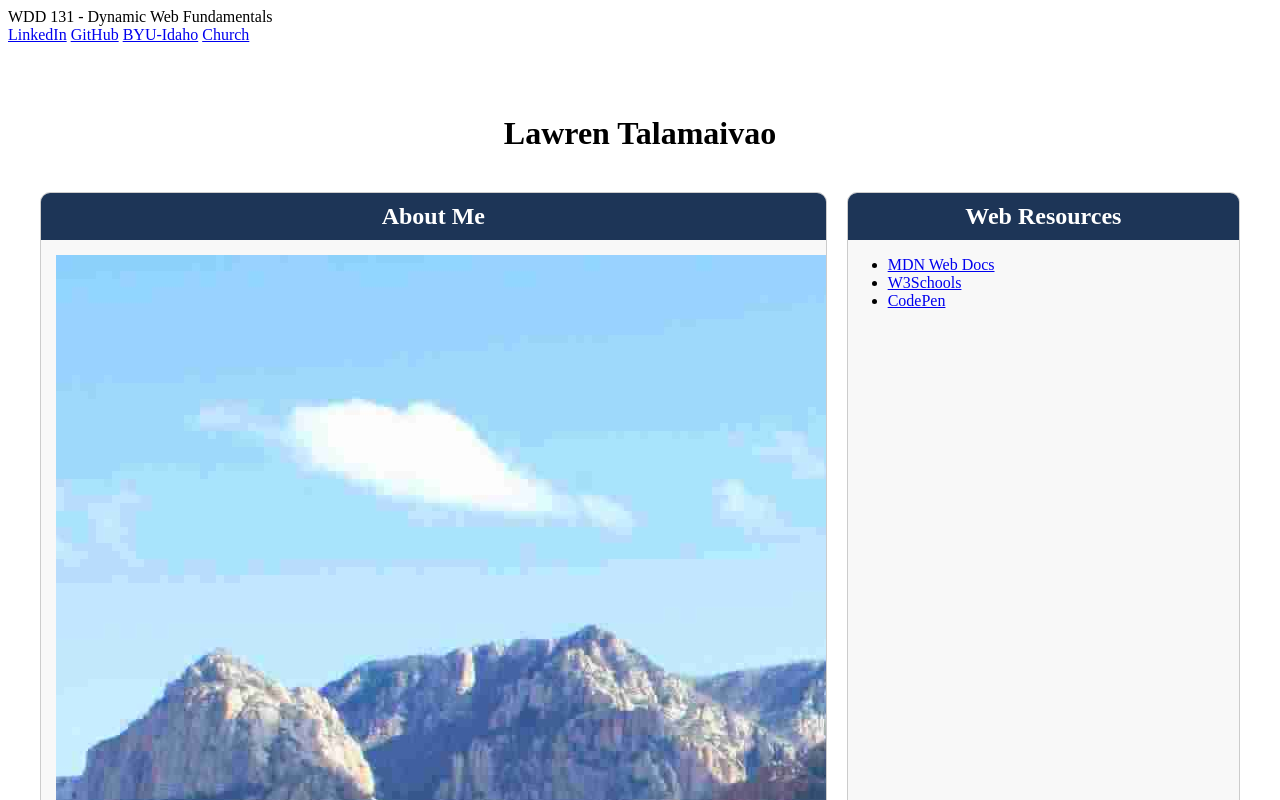
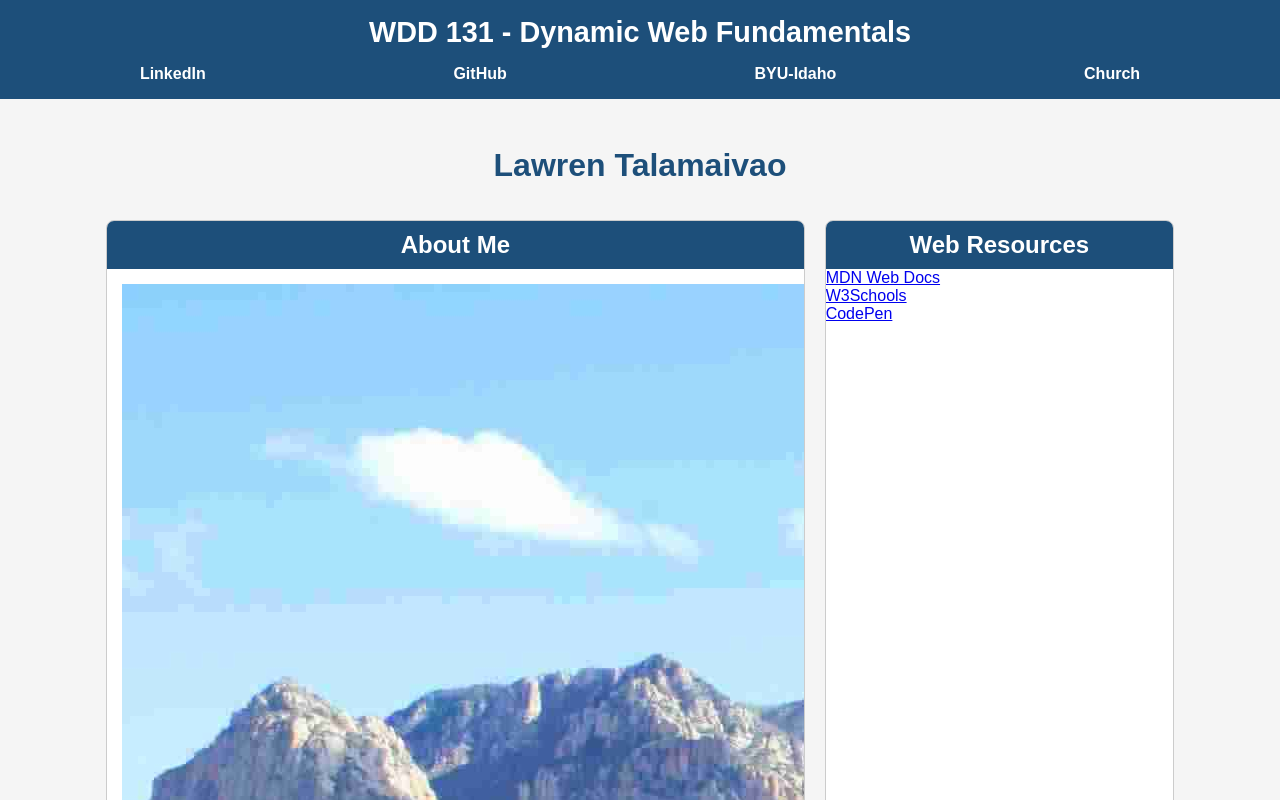
Before and after one commit to lawren-commits/wdd131, a plain HTML site: page index.html in a window 1280 px wide. Shown: the top 800 px of the page. Drawn offline with Linux system fonts and the light colour scheme.

Commit message:
Refactor base.css with improved styles and layout

```diff
--- a/styles/base.css
+++ b/styles/base.css
@@ -1,58 +1,116 @@
+/* WDD 131 Home Page Styles */
+
+* {
+    margin: 0;
+    padding: 0;
+    box-sizing: border-box;
+}
+
+:root {
+    --primary-color: #1d4f7a;
+    --secondary-color: #f5f5f5;
+    --text-color: #333;
+}
+
+body {
+    font-family: Arial, Helvetica, sans-serif;
+    background-color: #f5f5f5;
+    color: var(--text-color);
+}
+
+/* Header */
+
+header {
+    background-color: var(--primary-color);
+    color: white;
+    padding: 1rem;
+}
+
+#course-title {
+    display: block;
+    text-align: center;
+    font-size: 1.8rem;
+    font-weight: bold;
+    margin-bottom: 1rem;
+}
+
+nav {
+    display: flex;
+    justify-content: space-around;
+}
+
+nav a {
+    color: white;
+    text-decoration: none;
+    font-weight: bold;
+}
+
+nav a:hover {
+    color: yellow;
+}
+
+/* Main Layout */
+
 main {
+    max-width: 1100px;
+    margin: 2rem auto;
+    padding: 1rem;
+
     display: grid;
     grid-template-columns: 2fr 1fr;
     gap: 20px;
-    max-width: 1200px;
-    margin: 30px auto;
-    padding: 20px;
 }
 
 h1 {
     grid-column: 1 / 3;
     text-align: center;
-    color: var(--accent-color);
-    margin-bottom: 20px;
+    color: var(--primary-color);
+    margin-bottom: 1rem;
 }
 
+/* Cards */
+
 .card {
-    background-color: #f8f8f8;
+    background-color: white;
     border: 1px solid #ccc;
-    border-radius: 10px;
+    border-radius: 8px;
     overflow: hidden;
 }
 
 .card h2 {
-    background-color: #1d3557;
+    background-color: var(--primary-color);
     color: white;
+    text-align: center;
     padding: 10px;
-    text-align: center;
-    margin: 0;
 }
 
 .card-content {
     padding: 15px;
 }
 
+/* About Me Image */
+
 .profile-image {
-    width: 90px;
-    height: auto;
+    width: 100px;
     float: right;
     margin-left: 15px;
     margin-bottom: 10px;
     border: 1px solid #ccc;
 }
 
+/* Samoa Image */
+
 .country-image {
-    width: 90px;
-    height: 15px;
+    width: 100px;
     float: left;
     margin-right: 15px;
+    margin-bottom: 10px;
     border: 1px solid #ccc;
 }
 
 .country-section {
+    clear: both;
     margin-top: 25px;
-    clear: both;
 }
 
 .country-section h3 {
@@ -60,10 +118,26 @@ h1 {
     margin-bottom: 15px;
 }
 
+/* Resources */
+
 .resources ul {
-    padding-left: 20px;
+    padding: 20px 40px;
 }
 
 .resources li {
     margin-bottom: 10px;
 }
+
+/* Footer */
+
+footer {
+    background-color: var(--primary-color);
+    color: white;
+    text-align: center;
+    padding: 20px;
+    margin-top: 20px;
+}
+
+footer p {
+    margin: 5px;
+}
```
